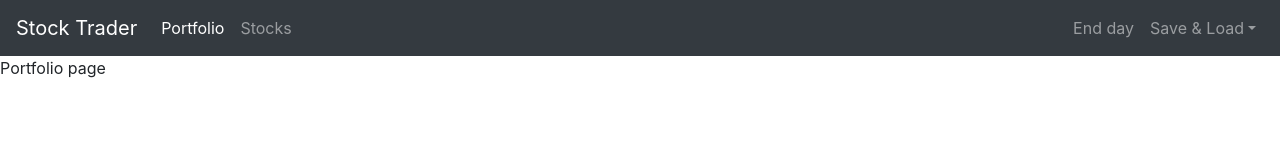
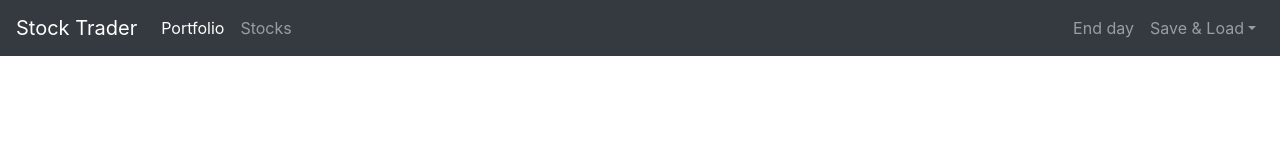
Before and after one commit to chickenfoot88/stock-trader-education-project, a Vue app: page /portfolio in a window 1280 px wide. Shown: the top 160 px of the page. Built offline with nearby package versions, Linux system fonts and the light colour scheme.

Commit message:
Add portfolio stocks

```diff
--- a/src/views/Portfolio.vue
+++ b/src/views/Portfolio.vue
@@ -1,15 +1,28 @@
 <template>
-  <div class="">
-    Portfolio page
+  <div class="container pt-4">
+    <div class="row">
+      <div class="col col-sm6 col-md-4 mb-4" v-for="stock in stockPortfolio" :key="stock.id">
+        <stock :stock="stock" />
+      </div>
+    </div>
   </div>
 </template>
 <script>
+import Stock from '@/components/stocks/Stock'
+import { mapGetters } from 'vuex'
+
 export default {
-  name: '',
+  name: 'PortfoioPage',
+  components: {
+    Stock,
+  },
   data() {
-    return {
-
-    }
+    return {}
+  },
+  computed: {
+    ...mapGetters('portfolio', {
+      stockPortfolio: 'stockPortfolio'
+    })
   }
 }
 </script>
```
